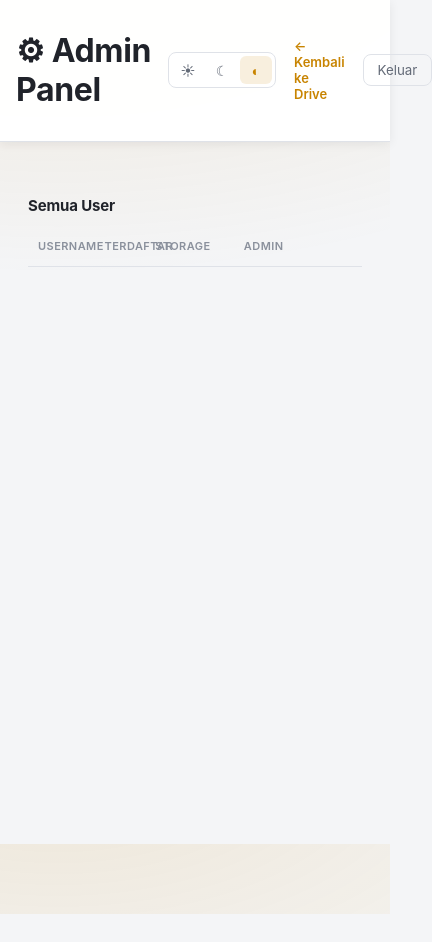
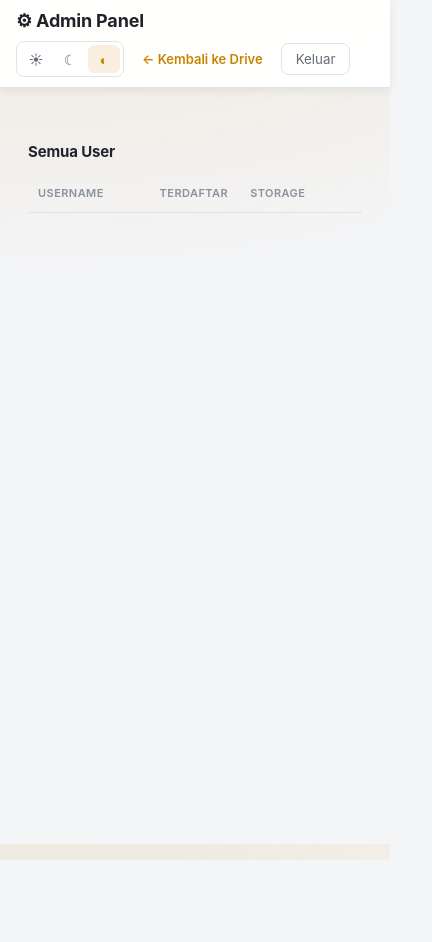
Before and after one commit to wongagung/TeleDrive, a website: page public/admin.html in a window 390 px wide. Shown: the whole page, 432 px wide, since content can reach past the window. After the commit the page ends 888 px from the top, so only its background shows below. Drawn offline with Linux system fonts and the light colour scheme; no server answers; sample sign-in values are in the browser's storage.

Commit message:
Fix UI Mobile

```diff
--- a/public/admin.html
+++ b/public/admin.html
@@ -10,7 +10,7 @@
 </head>
 <body>
   <header class="topbar">
-    <h1>⚙ Admin Panel</h1>
+    <div class="topbar-brand"><h1>⚙ Admin Panel</h1></div>
     <div class="topbar-right">
       <a href="index.html" class="admin-link">← Kembali ke Drive</a>
       <span id="whoami"></span>
@@ -22,6 +22,7 @@
     <div id="statsRow" class="stats-row"></div>
 
     <h2 class="section-title">Semua User</h2>
+    <div class="table-scroll">
       <div id="adminTable" class="admin-grid">
         <div class="admin-grid-row admin-grid-head">
           <div>Username</div>
@@ -32,6 +33,7 @@
         </div>
         <div id="userBody"></div>
       </div>
+    </div>
   </main>
 
 <script src="auth.js"></script>
--- a/public/style.css
+++ b/public/style.css
@@ -140,6 +140,8 @@ button:focus-visible { outline: 2px solid var(--accent); outline-offset: 1px; }
   display: flex;
   justify-content: space-between;
   align-items: center;
+  flex-wrap: wrap;
+  row-gap: 10px;
   gap: 22px;
   padding: 14px 28px;
   background: color-mix(in srgb, var(--surface) 96%, transparent);
@@ -158,7 +160,7 @@ button:focus-visible { outline: 2px solid var(--accent); outline-offset: 1px; }
 .topbar-brand { min-width: 0; display: flex; align-items: center; }
 .topbar-brand h1 { font-size: 16px; margin: 0; white-space: nowrap; display: flex; align-items: center; gap: 8px; }
 .topbar-search { min-width: 0; width: 100%; display: flex; align-items: center; justify-content: center; }
-.topbar-right { min-width: 0; justify-self: end; display: flex; align-items: center; gap: 8px; font-size: 13px; color: var(--text-muted); }
+.topbar-right { min-width: 0; justify-self: end; display: flex; align-items: center; gap: 8px; font-size: 13px; color: var(--text-muted); flex-wrap: wrap; row-gap: 6px; justify-content: flex-end; }
 
 #logoutBtn {
   background: none; border: 1px solid var(--border); color: var(--text-muted);
@@ -469,7 +471,7 @@ html[data-theme="light"] .danger-btn { color: var(--danger) !important; }
 
 /* Daftar user admin — CSS Grid (bukan <table>), supaya lebarnya selalu
    100% mengikuti container tanpa tergantung algoritma table-layout. */
-.admin-grid { width: 100%; }
+.admin-grid { width: 100%; min-width: 640px; }
 .admin-grid-row {
   display: grid;
   grid-template-columns: 18% 13% 25% 9% 1fr;
```
Lines whose indentation alone changed are shown as unchanged.
